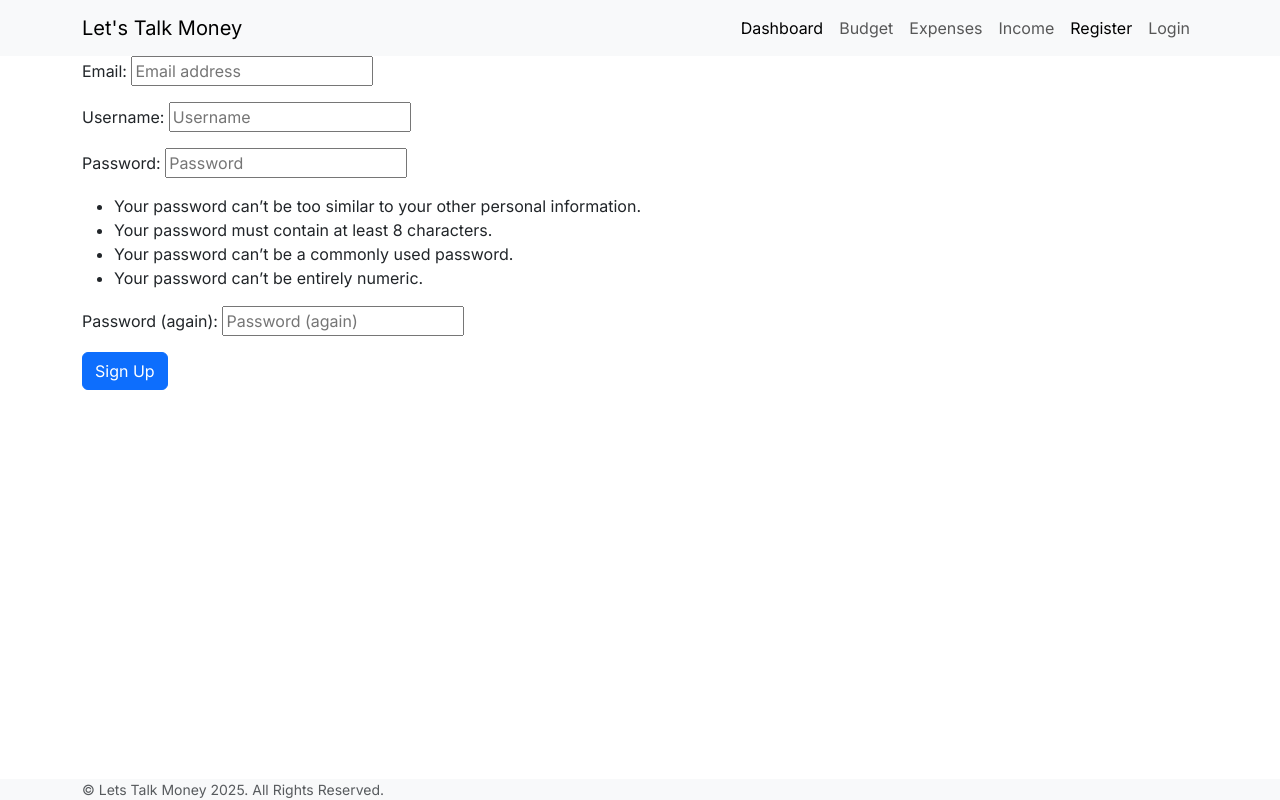
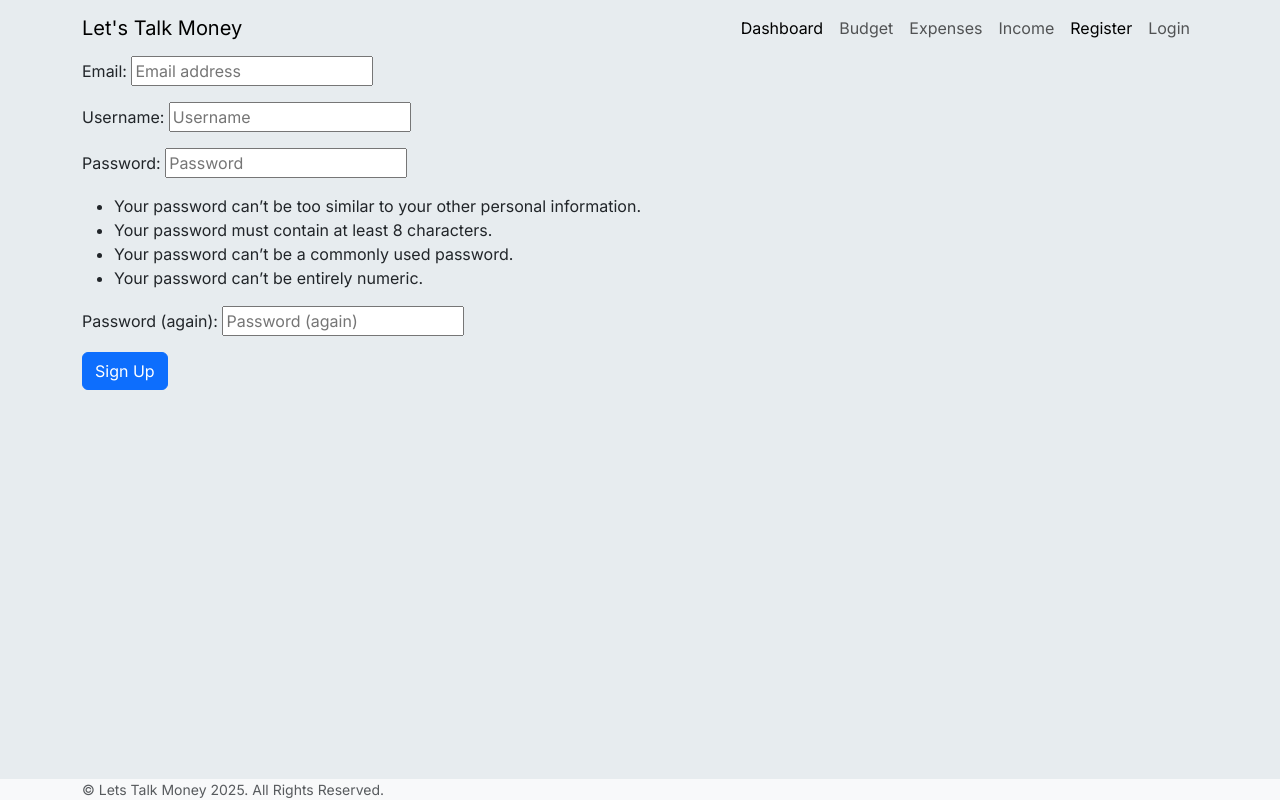
Before and after one commit to CoalTrain1618/MP_3_Xpenso, a Django app: page /accounts/signup/ in a window 1280 px wide. Run offline with Django 5.2, Linux system fonts and the light colour scheme; parts of the project's set-up code (start-up, migrations or seed data) failed here and were passed over; some libraries are stand-ins or nearby versions.

Commit message:
Adding colour scheme to website. Nav and footer need not using correct colour

```diff
--- a/static/css/style.css
+++ b/static/css/style.css
@@ -1,9 +1,16 @@
 @import url('https://fonts.googleapis.com/css2?family=Inter:ital,opsz,wght@0,14..32,100..900;1,14..32,100..900&family=Montserrat:ital,wght@0,100..900;1,100..900&display=swap');
 
+/* General Styles */
+
 body {
+    background-color: #E7ECEF;
     font-family: 'Inter', sans-serif;
 }
 
 h1, h2, h3, h4, h5, h6 {
     font-family: 'Montserrat', sans-serif;
 }
+
+.navbar .footer {
+    background-color: #274C77 !important;
+}
--- a/templates/base.html
+++ b/templates/base.html
@@ -21,7 +21,7 @@
 
 <body class="d-flex flex-column min-vh-100">
     <!-- Navigation -->
-    <nav class="navbar navbar-expand-md navbar-light bg-light">
+    <nav class="navbar navbar-expand-md">
         <div class="container">
             <a class="navbar-brand" href="#">Let's Talk Money</a>
             <button class="navbar-toggler" type="button" data-toggle="collapse" data-target="#navbarNavAltMarkup" aria-controls="navbarNavAltMarkup" aria-expanded="false" aria-label="Toggle navigation">
```
